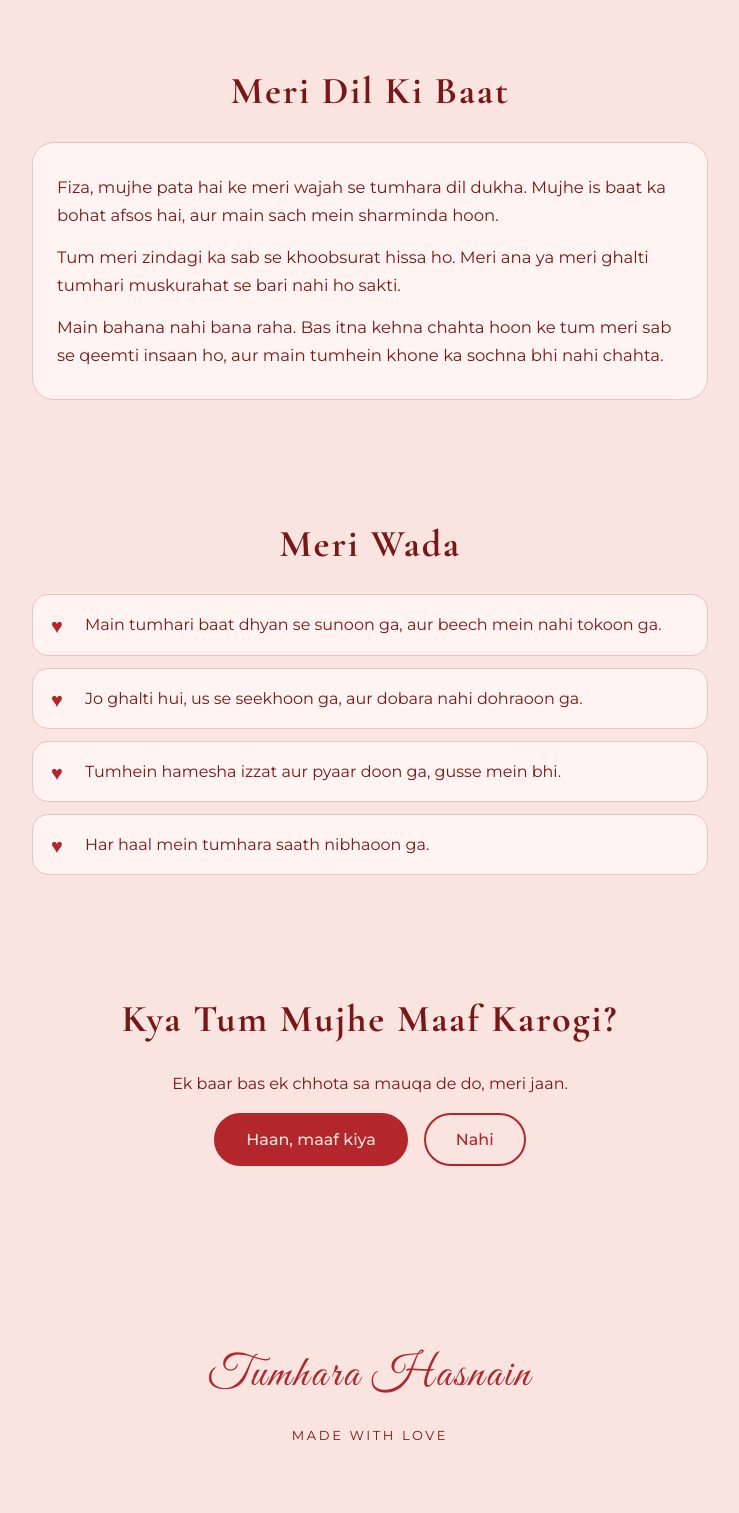
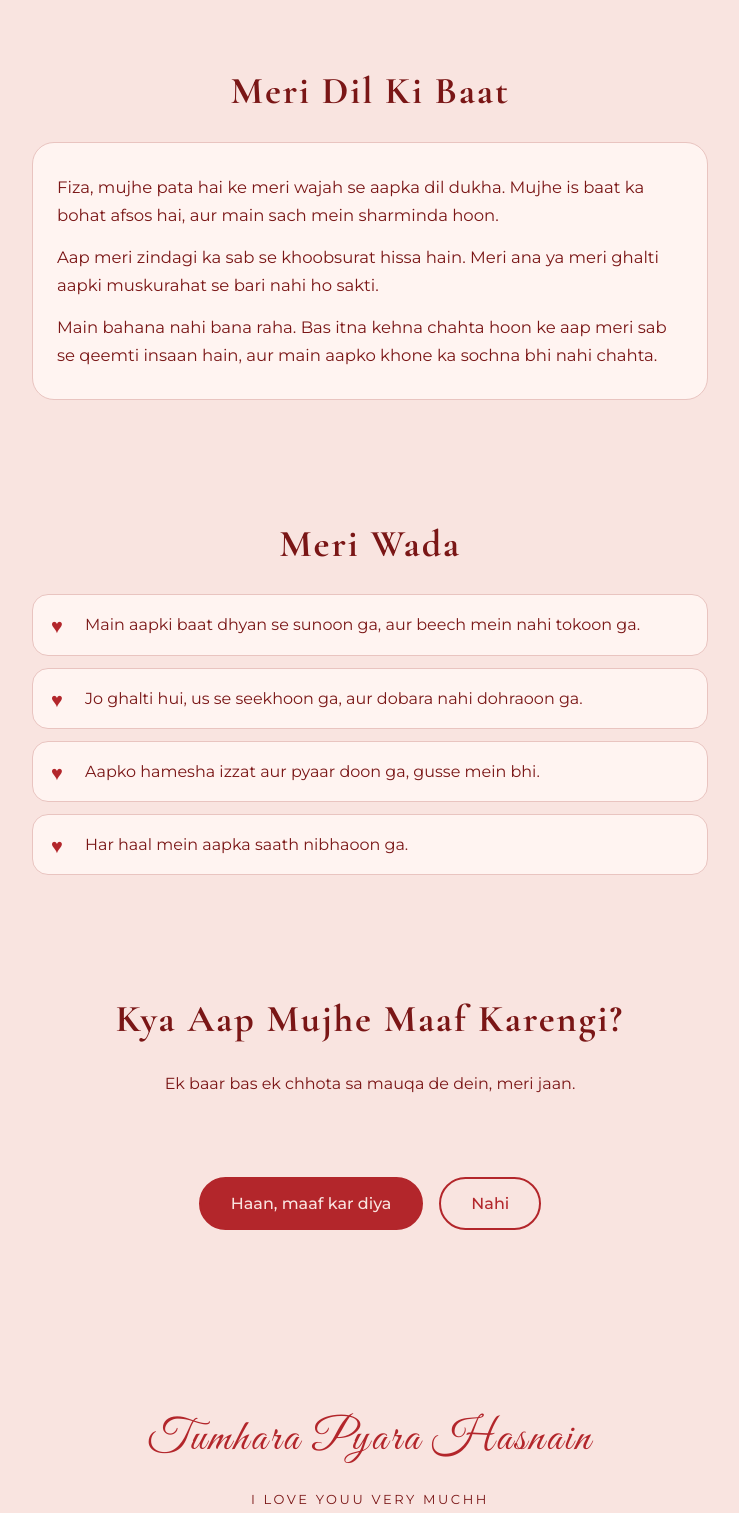
Before and after one commit to hasnain635/birthday-site, a plain HTML site: page index.html in a window 1280 px wide. Shown: the part 797-2310 px from the top of the page, without its empty margins (270-1009 px from the left). Drawn offline with nearby package versions, Linux system fonts and the light colour scheme.

Commit message:
Update index.html

```diff
--- a/index.html
+++ b/index.html
@@ -59,64 +59,63 @@ footer{padding:30px 22px 50px;text-align:center;font-size:13px;letter-spacing:.2
 <h1>SORRY</h1>
 <div class="script">Meri Jaan Fiza</div>
 <div class="line"><i></i><svg width="20" height="18" viewBox="0 0 20 18" fill="none" stroke-width="1.6" style="stroke:var(--accent)" aria-hidden="true"><path d="M10 16 C2 10 1 5 4 3 C7 1 10 4 10 5 C10 4 13 1 16 3 C19 5 18 10 10 16 Z"/></svg><i></i></div>
-<div class="sub">I LOVE YOU SOO MUCH</div>
+<div class="sub">I LOVE YOUUU SOO MUCHHH<br>MERI JAANN</div>
 <a class="down" href="#baat">NEECHAY PADHO &#8595;</a>
 </section>
 
 <section id="baat">
 <h2>Meri Dil Ki Baat</h2>
 <div class="card">
-<p>Fiza, mujhe pata hai ke meri wajah se tumhara dil dukha. Mujhe is baat ka bohat afsos hai, aur main sach mein sharminda hoon.</p>
-<p>Tum meri zindagi ka sab se khoobsurat hissa ho. Meri ana ya meri ghalti tumhari muskurahat se bari nahi ho sakti.</p>
-<p>Main bahana nahi bana raha. Bas itna kehna chahta hoon ke tum meri sab se qeemti insaan ho, aur main tumhein khone ka sochna bhi nahi chahta.</p>
+<p>Fiza, mujhe pata hai ke meri wajah se aapka dil dukha. Mujhe is baat ka bohat afsos hai, aur main sach mein sharminda hoon.</p>
+<p>Aap meri zindagi ka sab se khoobsurat hissa hain. Meri ana ya meri ghalti aapki muskurahat se bari nahi ho sakti.</p>
+<p>Main bahana nahi bana raha. Bas itna kehna chahta hoon ke aap meri sab se qeemti insaan hain, aur main aapko khone ka sochna bhi nahi chahta.</p>
 </div>
 </section>
 
 <section>
 <h2>Meri Wada</h2>
 <ul>
-<li>Main tumhari baat dhyan se sunoon ga, aur beech mein nahi tokoon ga.</li>
+<li>Main aapki baat dhyan se sunoon ga, aur beech mein nahi tokoon ga.</li>
 <li>Jo ghalti hui, us se seekhoon ga, aur dobara nahi dohraoon ga.</li>
-<li>Tumhein hamesha izzat aur pyaar doon ga, gusse mein bhi.</li>
-<li>Har haal mein tumhara saath nibhaoon ga.</li>
+<li>Aapko hamesha izzat aur pyaar doon ga, gusse mein bhi.</li>
+<li>Har haal mein aapka saath nibhaoon ga.</li>
 </ul>
 </section>
 
 <section>
-<h2>Kya Tum Mujhe Maaf Karogi?</h2>
-<p>Ek baar bas ek chhota sa mauqa de do, meri jaan.</p>
+<h2>Kya Aap Mujhe Maaf Karengi?</h2>
+<p>Ek baar bas ek chhota sa mauqa de dein, meri jaan.</p>
+<p id="msgbox" aria-live="polite" style="min-height:3.4em;margin:6px 0 0;color:var(--accent);font-weight:500"></p>
 <div class="btns" id="area">
-<button id="yes">Haan, maaf kiya</button>
+<button id="yes">Haan, maaf kar diya</button>
 <button id="no">Nahi</button>
 </div>
 <div id="thanks" class="card" style="text-align:center">
 <div class="script">Shukriya Meri Jaan</div>
-<p>Tumne mera din bana diya. Main wada karta hoon, tumhein kabhi pachtawa nahi hone doon ga. I love you soo much MERII JANN.</p>
+<p>Aapne mera din bana diya. Main wada karta hoon, aapko kabhi pachtawa nahi hone doon ga.</p><p style="color:var(--accent);font-weight:500">I love youuu soo muchhh meri jaann</p>
 </div>
 </section>
 
 <footer>
-<div class="sign">Tumhara Hasnain</div>
-<div style="margin-top:10px">MADE WITH LOVE</div>
+<div class="sign">Tumhara Pyara Hasnain</div>
+<div style="margin-top:10px">I LOVE YOUU VERY MUCHH</div>
 </footer>
 
 <script>
 (function(){
-var no=document.getElementById('no'),yes=document.getElementById('yes'),area=document.getElementById('area'),thanks=document.getElementById('thanks');
-var tries=0,msgs=['Nahi','Pakka?','Please na','Ek aur mauqa','Dil toot jaye ga','Bas karo na'];
+var no=document.getElementById('no'),yes=document.getElementById('yes'),area=document.getElementById('area'),thanks=document.getElementById('thanks'),msgbox=document.getElementById('msgbox');
+var tries=0,msgs=['Please na, aisa mat kahein','Sorry kar diya na, ab maaf kar dein','Main kaan pakar kar sorry bol raha hoon','Aapka Hasnain bohat udaas ho jaye ga','Ek chhota sa mauqa to de dein','Maine dil se sorry kaha hai, sach mein','Please, please, please maaf kar dein','Aap meri jaan hain, naraz mat rahein','Main aaj ke baad aisa kabhi nahi karoon ga','Dekhein, mera dil toot raha hai','Aapki muskurahat ke bina sab adhoora hai','Chalo na, ab bas kar dein gussa','Main aapko chocolate bhi dila doon ga','Sorry sorry sorry meri jaan','Aap ke bina mera din nahi guzarta','Itni badi saza mat dein mujhe','Main aapko hamesha khush rakhoon ga','Bas ek baar haan bol dein','Aapka naraz chehra mujhe bilkul acha nahi lagta','Main aapse bohat bohat pyaar karta hoon','I love youuu soo muchhh meri jaann','Haan wala button dekhein, kitna pyara hai','Aap maan jayein to main khushi se naach doon ga','Last time, please maaf kar dein meri jaan'];
 function dodge(e){
 if(e&&e.preventDefault)e.preventDefault();
-tries++;no.textContent=msgs[Math.min(tries,msgs.length-1)];
+msgbox.textContent=msgs[tries%msgs.length];tries++;
 var w=area.clientWidth-no.offsetWidth,h=90;
 var x=Math.random()*w-no.offsetLeft,y=(Math.random()*h)-no.offsetTop+10;
 no.style.transform='translate('+x+'px,'+y+'px)';
 yes.style.transform='scale('+Math.min(1+tries*0.08,1.5)+')';
 }
-no.addEventListener('pointerenter',dodge);
-no.addEventListener('touchstart',dodge,{passive:false});
 no.addEventListener('click',dodge);
 yes.addEventListener('click',function(){
-area.style.display='none';thanks.classList.add('on');
+area.style.display='none';msgbox.style.display='none';thanks.classList.add('on');
 for(var i=0;i<40;i++){(function(i){setTimeout(function(){
 var d=document.createElement('span');d.className='h';d.textContent='\u2665';
 d.style.left=Math.random()*100+'vw';d.style.fontSize=(14+Math.random()*26)+'px';
```
